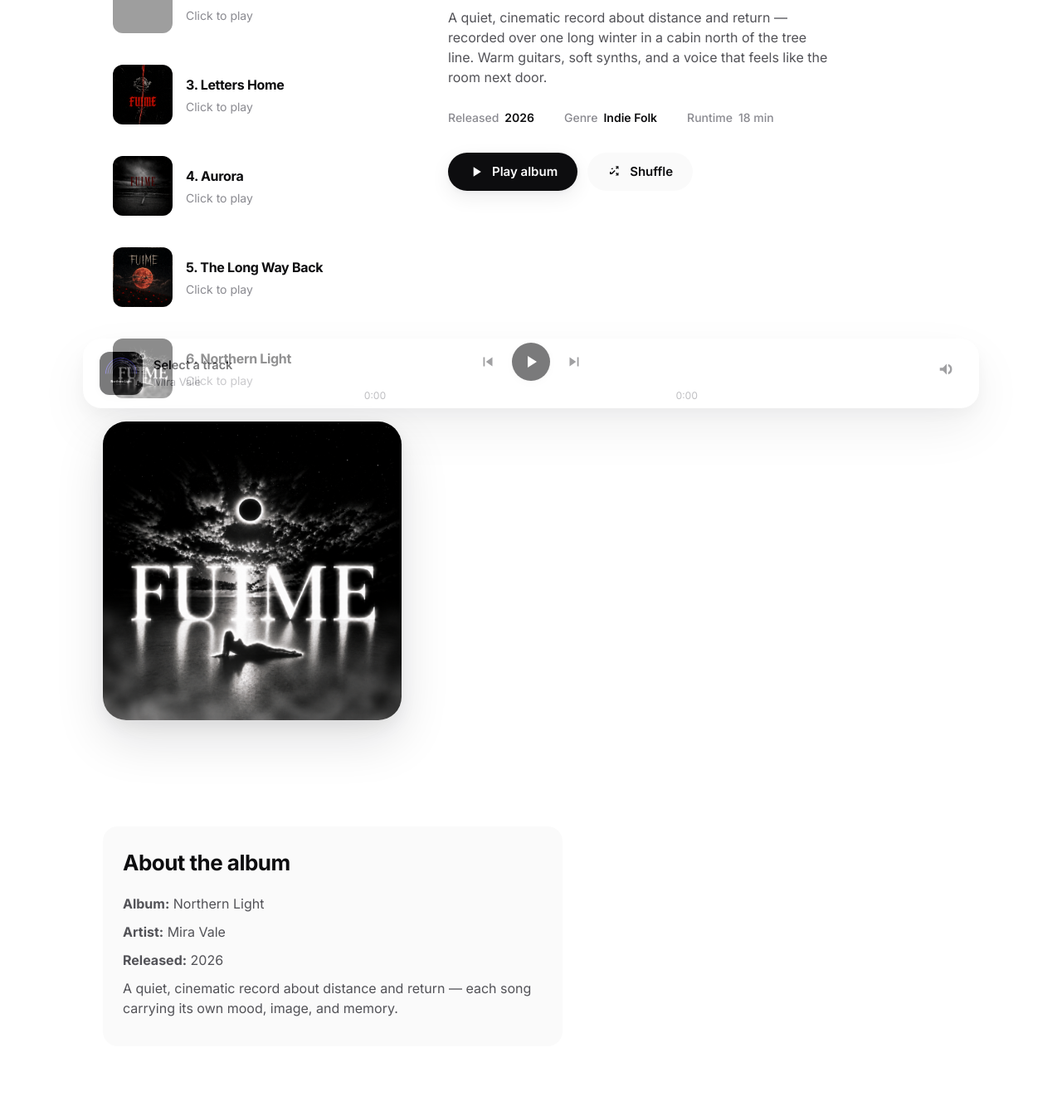
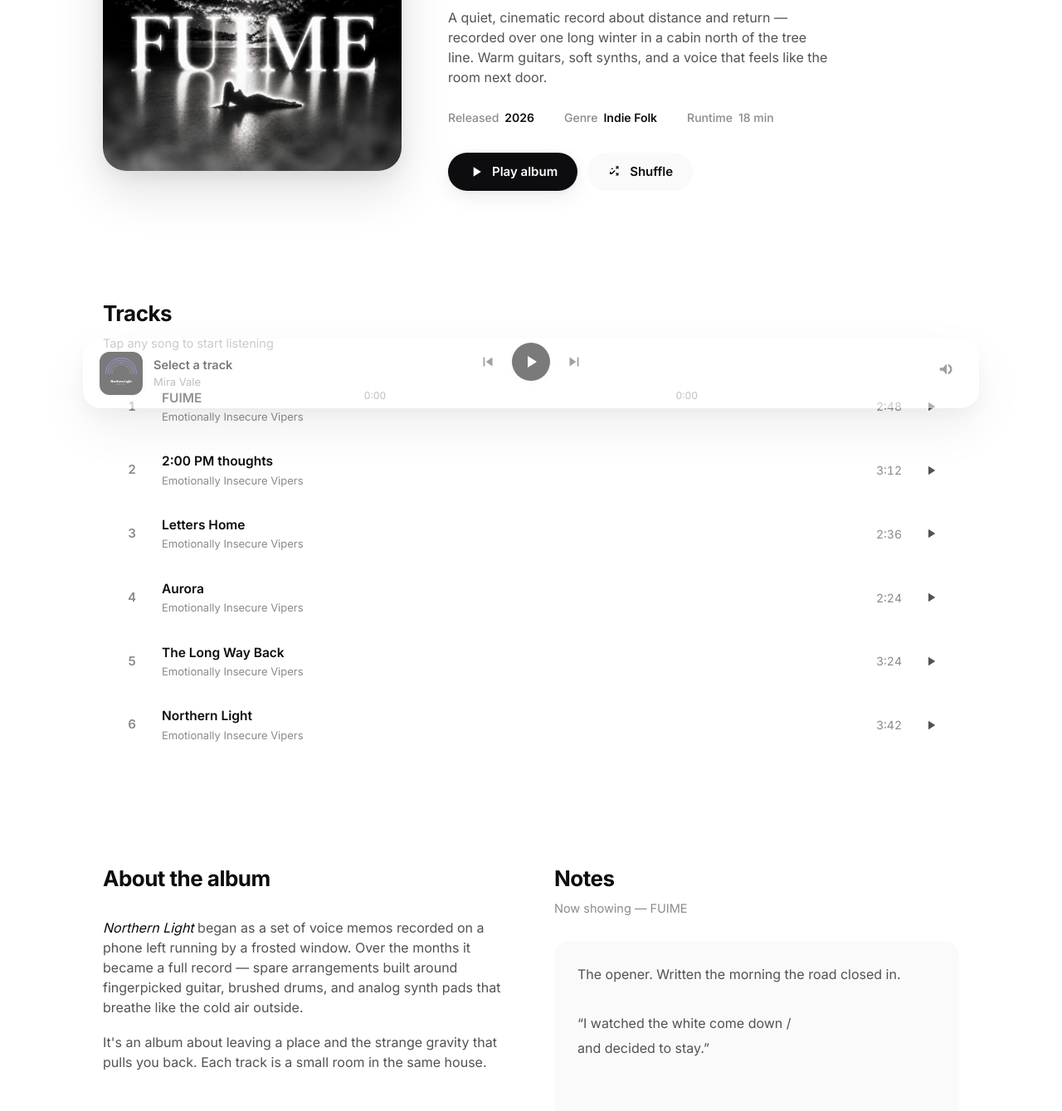
Before and after one commit to MntRushmore/FUIME, a plain HTML site: page index.html in a window 1280 px wide. Shown: the part 290-1629 px from the top of the page at 83% size. Drawn offline with Linux system fonts and the light colour scheme; grey boxes are pictures that could not be loaded.

Commit message:
Clean up layout: remove duplicate song list and redundant sections
- Remove hero__song-list that duplicated the tracklist section
- Remove album-merge section with redundant "About the album" info
- Clean up orphaned CSS and JS for removed elements

🤖 Generated with [Claude Code](https://claude.com/claude-code)

Co-Authored-By: Claude Opus 4.5 <noreply@anthropic.com>

```diff
--- a/index.html
+++ b/index.html
@@ -32,56 +32,6 @@
       <div class="hero__art">
         <img id="albumCover" src="covers/fuimealbum.jpg" alt="FUIME album cover" />
         <span class="hero__badge">6 tracks</span>
-
-        <div class="song-list hero__song-list">
-          <div class="song" data-title="First Snow" data-audio="audio/01-first-snow.wav">
-            <img src="covers/fuimealbum.jpg" alt="First Snow cover" />
-            <div class="song-info">
-              <h3>1. First Snow</h3>
-              <p>Click to play</p>
-            </div>
-          </div>
-
-          <div class="song" data-title="Cabin North" data-audio="audio/02-cabin-north.wav">
-            <img src="covers/skullsongcover.jpg" alt="Cabin North cover" />
-            <div class="song-info">
-              <h3>2. Cabin North</h3>
-              <p>Click to play</p>
-            </div>
-          </div>
-
-          <div class="song" data-title="Letters Home" data-audio="audio/03-letters-home.wav">
-            <img src="covers/rosesongcover.jpg" alt="Letters Home cover" />
-            <div class="song-info">
-              <h3>3. Letters Home</h3>
-              <p>Click to play</p>
-            </div>
-          </div>
-
-          <div class="song" data-title="Aurora" data-audio="audio/04-aurora.wav">
-            <img src="covers/swordsongcover.jpg" alt="Aurora cover" />
-            <div class="song-info">
-              <h3>4. Aurora</h3>
-              <p>Click to play</p>
-            </div>
-          </div>
-
-          <div class="song" data-title="The Long Way Back" data-audio="audio/05-the-long-way-back.wav">
-            <img src="covers/moonsongcover.jpg" alt="The Long Way Back cover" />
-            <div class="song-info">
-              <h3>5. The Long Way Back</h3>
-              <p>Click to play</p>
-            </div>
-          </div>
-
-          <div class="song" data-title="Northern Light" data-audio="audio/06-northern-light.wav">
-            <img src="covers/fuimealbum.jpg" alt="Northern Light cover" />
-            <div class="song-info">
-              <h3>6. Northern Light</h3>
-              <p>Click to play</p>
-            </div>
-          </div>
-        </div>
       </div>
 
       <div class="hero__meta">
@@ -114,21 +64,6 @@
           </button>
         </div>
       </div>
-    </section>
-
-    <!-- ===== Album details / song cards (merged from provided layout) ===== -->
-    <section class="section album-merge" id="album-overview">
-      <div class="album-details">
-        <h2>About the album</h2>
-        <p><strong>Album:</strong> Northern Light</p>
-        <p><strong>Artist:</strong> Mira Vale</p>
-        <p><strong>Released:</strong> 2026</p>
-        <p>
-          A quiet, cinematic record about distance and return — each song carrying
-          its own mood, image, and memory.
-        </p>
-      </div>
-
     </section>
 
     <!-- ===== Track list ===== -->
--- a/script.js
+++ b/script.js
@@ -422,27 +422,6 @@ function bind() {
     selectTrack(i);
   });
 
-  document.querySelectorAll(".song").forEach((song) => {
-    song.addEventListener("click", () => {
-      const title = song.dataset.title || "";
-      const src = song.dataset.audio || "";
-      if (!title || !src) return;
-
-      document.querySelectorAll(".song").forEach((card) => card.classList.remove("active"));
-      song.classList.add("active");
-
-      playerEl.dataset.empty = "false";
-      playerTitle.textContent = title;
-      playerArtist.textContent = ARTIST;
-      notesTitleEl.textContent = `Now showing — ${title}`;
-      lyricsEl.textContent = `${title} is ready to play.`;
-
-      audio.src = src;
-      audio.load();
-      play();
-    });
-  });
-
   // real-audio events
   audio.addEventListener("timeupdate", () => {
     if (!useDemo) updateProgress(audio.currentTime, audio.duration);
--- a/styles.css
+++ b/styles.css
@@ -94,9 +94,6 @@ main { max-width: var(--maxw); margin: 0 auto; padding: 0 24px; }
 }
 .hero__art {
   position: relative;
-  display: flex;
-  flex-direction: column;
-  gap: 16px;
   align-self: start;
   width: 100%;
   max-width: 360px;
@@ -109,13 +106,6 @@ main { max-width: var(--maxw); margin: 0 auto; padding: 0 24px; }
   box-shadow: var(--shadow-lg);
   transform: translateY(0);
   transition: transform .25s var(--ease);
-}
-.hero__song-list {
-  width: 100%;
-  max-width: 360px;
-}
-.hero__song-list .song {
-  padding: 12px;
 }
 .hero__badge {
   position: absolute;
@@ -273,73 +263,6 @@ main { max-width: var(--maxw); margin: 0 auto; padding: 0 24px; }
   line-height: 1.85;
   white-space: pre-line;
   min-height: 220px;
-}
-
-/* ===== Merged album details / song cards ===== */
-.album-merge {
-  display: grid;
-  grid-template-columns: minmax(0, 1.1fr) minmax(320px, 0.9fr);
-  gap: 24px;
-  align-items: start;
-}
-.album-details {
-  background: var(--surface-2);
-  border: 1px solid var(--line);
-  border-radius: var(--radius-md);
-  padding: 24px;
-  width: 100%;
-}
-.album-details h2 {
-  margin-bottom: 18px;
-  font-size: 26px;
-}
-.album-details p {
-  margin: 0 0 10px;
-  color: var(--ink-2);
-}
-.song-list {
-  display: grid;
-  gap: 14px;
-  width: 100%;
-  max-width: 560px;
-  order: -1;
-}
-.song {
-  display: flex;
-  align-items: center;
-  gap: 16px;
-  background: var(--surface);
-  border: 1px solid var(--line);
-  border-radius: var(--radius-sm);
-  padding: 14px;
-  cursor: pointer;
-  transition: transform .18s var(--ease), border-color .18s var(--ease), background .18s var(--ease);
-}
-.song:hover {
-  transform: translateY(-1px);
-  background: var(--surface-2);
-  border-color: var(--accent);
-}
-.song.active {
-  background: var(--accent-soft);
-  border-color: var(--accent);
-}
-.song img {
-  width: 72px;
-  height: 72px;
-  object-fit: cover;
-  border-radius: 12px;
-  flex: none;
-}
-.song-info h3 {
-  font-size: 16px;
-  font-weight: 700;
-  margin-bottom: 4px;
-}
-.song-info p {
-  margin: 0;
-  color: var(--ink-3);
-  font-size: 14px;
 }
 
 /* ===== Gallery ===== */
```
